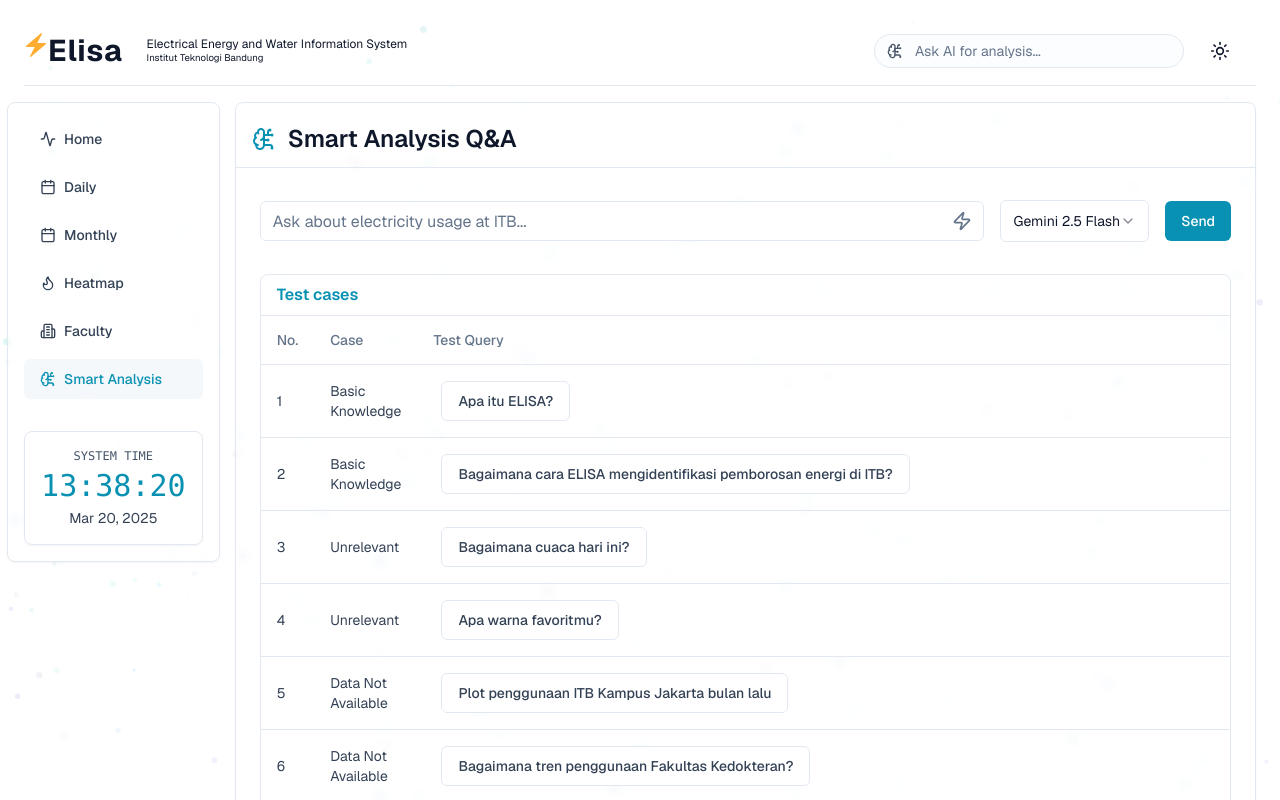
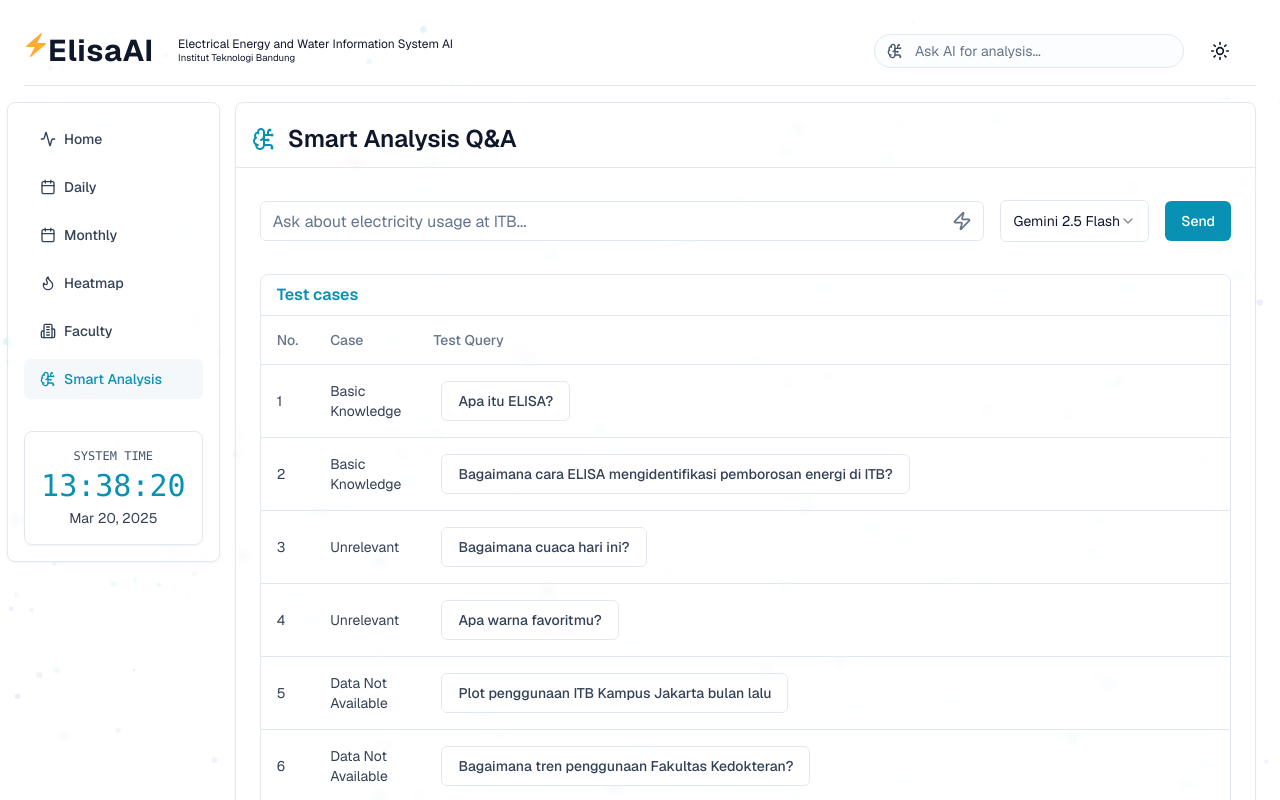
Before and after one commit to nafimulyoo/elisa-chatbot-ui, a Next.js app: page /analysis in a window 1280 px wide. Shown: the top 800 px of the page. Built offline with nearby package versions, Linux system fonts and the light colour scheme.

Commit message:
final deployment

```diff
--- a/app/layout.tsx
+++ b/app/layout.tsx
@@ -10,9 +10,7 @@ import { motion } from "framer-motion";
 import { Card, CardContent, CardHeader, CardTitle } from "@/components/ui/card-themed";
 
 export const metadata = {
-  title: "Elisa Smart Analysis Q&A",
-  description:
-    "Chat with a Postgres database using natural language powered by the AI SDK by Vercel.",
+  title: "ElisaAI",
 };
 
 
--- a/components/header.tsx
+++ b/components/header.tsx
@@ -32,10 +32,10 @@ export function Header() {
                         <svg xmlns="http://www.w3.org/2000/svg" aria-hidden="true" role="img" className="w-auto h-6 text-yellow-400 iconify iconify--twemoji" width="1em" height="1em" viewBox="0 0 36 36">
                             <path fill="#FFAC33" d="M32.938 15.651A1 1 0 0 0 32 15H19.925L26.89 1.458A1 1 0 0 0 26 0a1 1 0 0 0-.653.243L18 6.588L3.347 19.243A1 1 0 0 0 4 21h12.075L9.11 34.542A1 1 0 0 0 10 36a1 1 0 0 0 .653-.243L18 29.412l14.653-12.655a1 1 0 0 0 .285-1.106"></path>
                         </svg>
-                        <h1 className="font-bold text-3xl tracking-wide">Elisa</h1>
+                        <h1 className="font-bold text-3xl tracking-wide">ElisaAI</h1>
                     </div>
                     <div className="leading-3 text-xs border-b border-transparent pb-3 pl-4 mt-3 self-center self-start">
-                        <small className="hidden sm:block text-xs">Electrical Energy and Water Information System</small>
+                        <small className="hidden sm:block text-xs">Electrical Energy and Water Information System AI</small>
                         <small className="hidden sm:block">Institut Teknologi Bandung</small>
                     </div>
                 </div>
--- a/package.json
+++ b/package.json
@@ -1,5 +1,5 @@
 {
-  "name": "elisa-chatbot-ui",
+  "name": "elisa-ai",
   "repository": "https://github.com/nafimulyoo/elisa-chatbot-ui",
   "license": "MIT",
   "version": "0.0.0",
```
Also changed, not shown: 1 other file (tests, documents, lock files or other folders).
